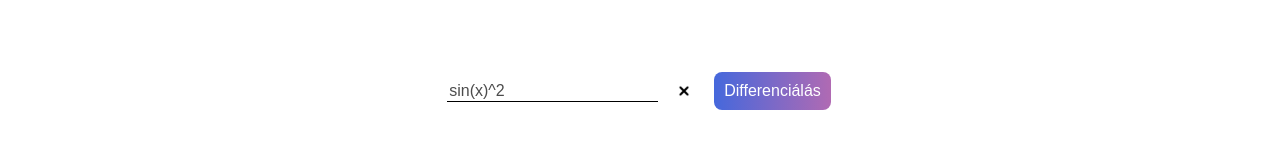
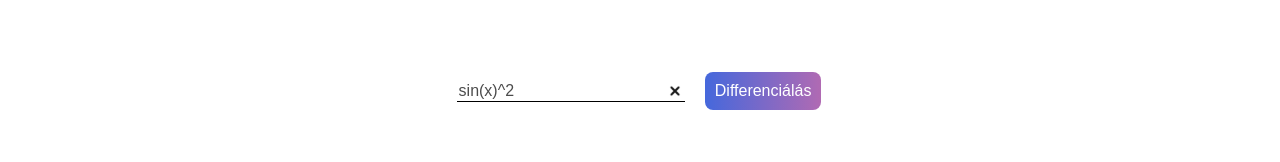
Before and after one commit to lichterberci/DerivativeCalculatorFrontend, a Next.js app: page /calculator in a window 1280 px wide. Shown: the part 169-331 px from the top of the page. Built offline with nearby package versions, Linux system fonts and the light colour scheme; what better-react-mathjax would draw is missing.

Commit message:
edited clear btn

```diff
--- a/pages/calculator.tsx
+++ b/pages/calculator.tsx
@@ -21,6 +21,7 @@ export default function CalculatorPage (): JSX.Element {
     const [solutionData, setSolutionData] = useState<ISolutionData | null>(null);
     const [errorText, setErrorText] = useState<string | null>(null);
     const [isLoading, setIsLoading] = useState<boolean>(false);
+    const [isInDarkMode, setIsInDarkMode] = useState<boolean>();
 
     const QueryDifferentiationAndUpdateUI = async () => {
 
@@ -88,6 +89,8 @@ export default function CalculatorPage (): JSX.Element {
 
         setInputText(GetPreferences("CalculatorInput") ?? "");
 
+        setIsInDarkMode(GetPreferences("UIPreferences")?.darkMode ?? false);
+
     }, []);
 
     return (<>
@@ -107,7 +110,7 @@ export default function CalculatorPage (): JSX.Element {
                         </h1>
                         <span className={styles.inputHolder}>
 
-                            <div style={{display:"flex", flexDirection:"row", gap:"1rem", alignItems:"center"}}>
+                            <div style={{display:"flex", flexDirection:"row", gap:"1rem", alignItems:"center", position: "relative"}}>
                                 <input
                                     className={styles.input}
                                     type="text"
@@ -128,7 +131,19 @@ export default function CalculatorPage (): JSX.Element {
                                     }}
                                     tabIndex={1}
                                 />
-                                <Image  onClick={() => setInputText("")} className={ GetPreferences("UIPreferences")?.darkMode == true ? styles.darkClear : styles.clear } src="/images/x-white.webp" alt="x" width={20} height={20} />
+                                <Image
+                                    onClick={() => {
+                                        setInputText("");
+                                        SetPreferences({
+                                            "CalculatorInput": ""
+                                        });
+                                    }}
+                                    className={ isInDarkMode ? styles.darkClear : styles.clear }
+                                    src="/images/x-white.webp"
+                                    alt="x"
+                                    width={20}
+                                    height={20}
+                                />
                             </div>
 
 
--- a/styles/calculator.module.css
+++ b/styles/calculator.module.css
@@ -77,6 +77,7 @@
     width: 100%;
     color: var(--text-color);
     font-size: 1rem;
+    padding-right: 1.2rem;
 }
 
 
@@ -132,16 +133,21 @@
     /* overflow-x: auto; */
 }
 
-.darkClear{
-    filter:invert();
+.darkClear {
+    position: absolute;
+    right: 0;
+    filter: invert();
     cursor: pointer;
     transition: 0.2s;
 }
 
 
-.clear{
+.clear {
+    position: absolute;
+    right: 0;
     cursor: pointer;
     transition: 0.2s;
+    filter: invert() brightness(.1);
 }
 
 .clear:hover, .darkClear:hover{
```
